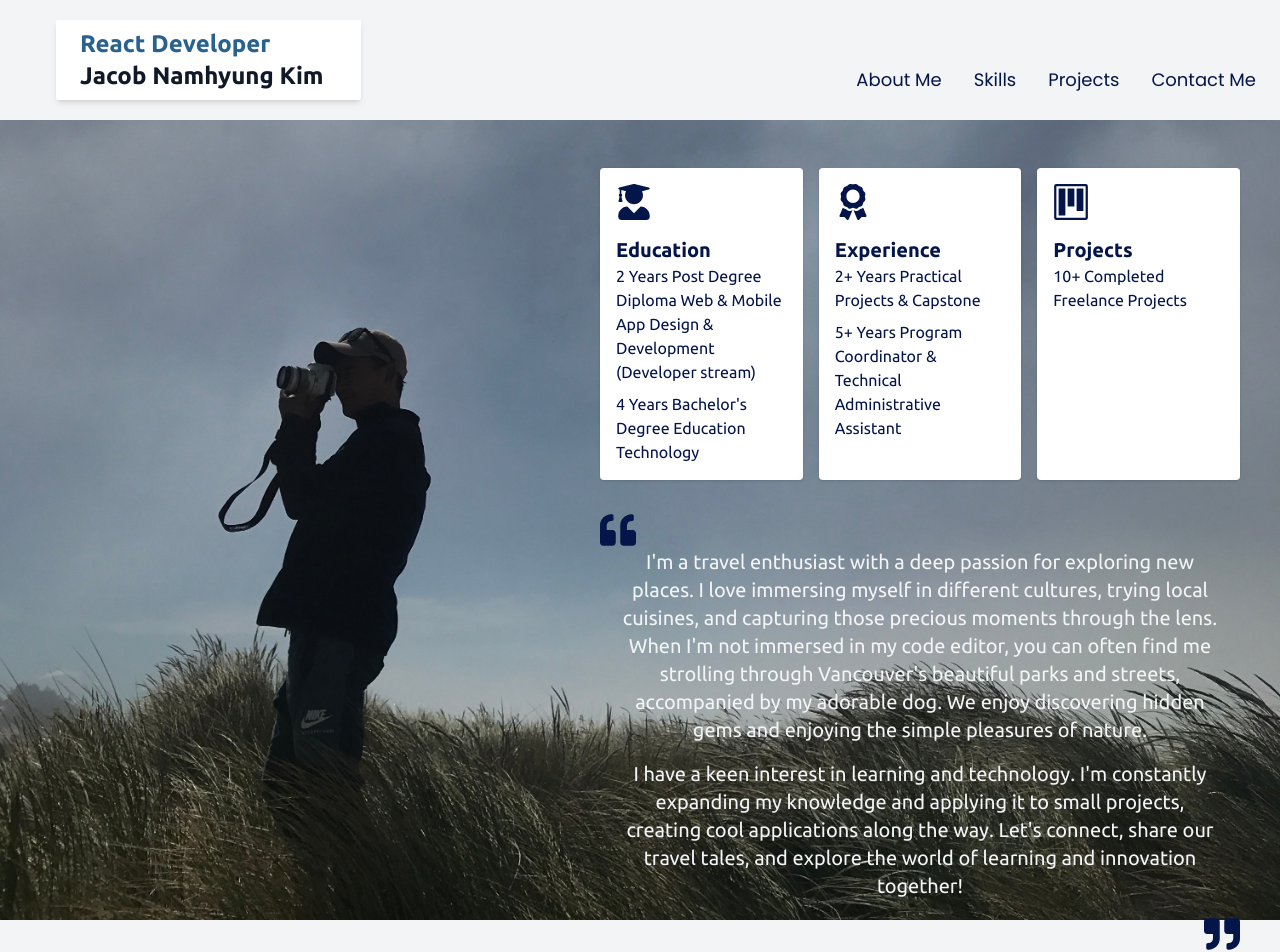
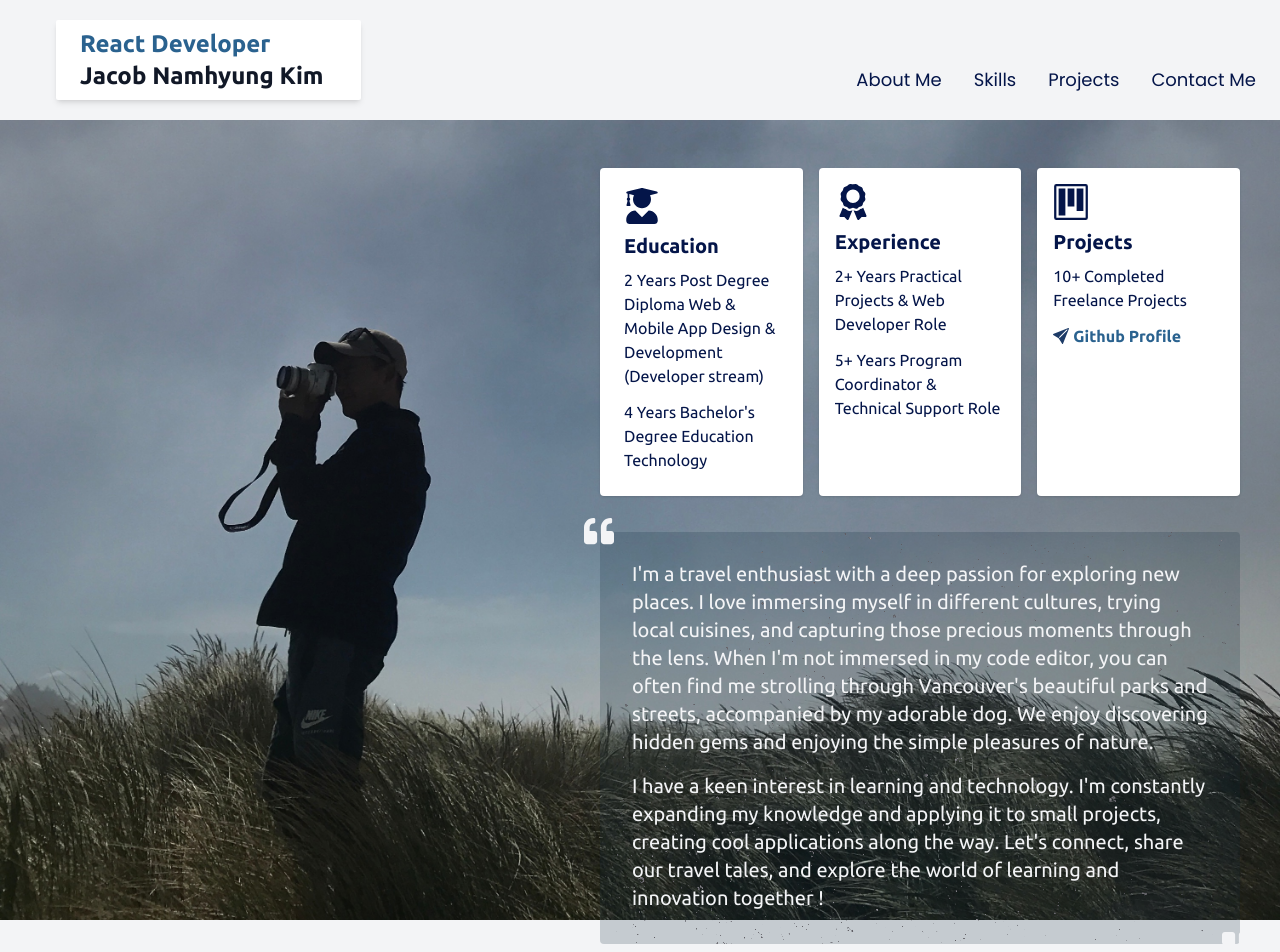
Before and after one commit to everywherejacobkim/portfolio-renewal-nextjs, a Next.js app: page /about in a window 1280 px wide. Shown: the top 952 px of the page. Built offline with nearby package versions, Linux system fonts and the light colour scheme; a web font is replaced by a local one.

Commit message:
Chore: enhance about-me page & clean-up

```diff
--- a/src/pages/components/aboutMe/AboutMe.tsx
+++ b/src/pages/components/aboutMe/AboutMe.tsx
@@ -1,5 +1,6 @@
 import { FaUserGraduate, FaAward, FaQuoteLeft, FaQuoteRight } from "react-icons/fa";
 import { GoProject } from "react-icons/go";
+import { BsFillSendFill } from "react-icons/bs";
 
 const AboutMe = () => {
 
@@ -7,11 +8,11 @@ const AboutMe = () => {
     <>
         <section id="about" className="flex justify-end bg-aboutMe-wall w-full h-screen bg-cover">
             <div className="container mt-4 md:mt-12 md:w-1/2 md:mr-10">
-                <div className="grid grid-cols-1 md:grid-cols-3 gap-4">
-                <article className="p-4 bg-white rounded shadow">
-                    <FaUserGraduate className="text-4xl mb-4" />
-                    <h5 className="text-xl font-semibold">Education</h5>
-                    <p className="mb-2">
+                <div className="grid grid-cols-1 md:grid-cols-3 gap-4 cursor-default">
+                <article className="p-6 bg-white rounded shadow animation hover:ease-in-out">
+                    <FaUserGraduate className="text-4xl mb-2 -mt-1" />
+                    <h5 className="text-xl font-semibold mb-2">Education</h5>
+                    <p className="mb-3">
                     2 Years Post Degree Diploma Web & Mobile App Design & Development
                     <br />
                     (Developer stream)
@@ -20,33 +21,39 @@ const AboutMe = () => {
                 </article>
 
                 <article className="p-4 bg-white rounded shadow">
-                    <FaAward className="text-4xl mb-4" />
-                    <h5 className="text-xl font-semibold">Experience</h5>
-                    <p className="mb-2">2+ Years Practical Projects & Capstone</p>
-                    <p>5+ Years Program Coordinator & Technical Administrative Assistant</p>
+                    <FaAward className="text-4xl mb-2" />
+                    <h5 className="text-xl font-semibold mb-2">Experience</h5>
+                    <p className="mb-3">2+ Years Practical Projects & Web Developer Role</p>
+                    <p>5+ Years Program Coordinator & Technical Support Role</p>
                 </article>
 
                 <article className="p-4 bg-white rounded shadow">
-                    <GoProject className="text-4xl mb-4" />
-                    <h5 className="text-xl font-semibold">Projects</h5>
-                    <p>10+ Completed Freelance Projects</p>
+                    <GoProject className="text-4xl mb-2" />
+                    <h5 className="text-xl font-semibold mb-2">Projects</h5>
+                    <p className="mb-3">10+ Completed Freelance Projects</p>
+                    <div className="flex items-center gap-1">
+                        <BsFillSendFill className="text-primary-300" />
+                        <a href="https://github.com/everywherejacobkim" target="_blank" rel="noopener noreferrer">
+                            <p className="text-primary-200 font-semibold">Github Profile</p>
+                        </a>
+                    </div>
                 </article>
                 </div>
 
-            <div className="mt-8 text-center">
-                <div className="text-4xl mt-4">
-                    <FaQuoteLeft className="" />
+            <div className="relative mt-9 pt-1 pb-2 bg-space-pattern bg-primary-500/20 rounded">
+                <div className="absolute -top-8 -left-4 text-3xl mt-4">
+                    <FaQuoteLeft className="text-gray-100" />
                 </div>
-                <div className="mx-4 stroke-slate-200">
-                    <p className="md:text-xl text-gray-100">
+                <div className="mx-4 py-6 px-4 stroke-slate-200 cursor-default">
+                    <p className="md:text-xl text-gray-100 tracking-">
                     I'm a travel enthusiast with a deep passion for exploring new places. I love immersing myself in different cultures, trying local cuisines, and capturing those precious moments through the lens. When I'm not immersed in my code editor, you can often find me strolling through Vancouver's beautiful parks and streets, accompanied by my adorable dog. We enjoy discovering hidden gems and enjoying the simple pleasures of nature.
                     </p>
                     <p className="md:text-xl text-gray-100 mt-4">
-                    I have a keen interest in learning and technology. I'm constantly expanding my knowledge and applying it to small projects, creating cool applications along the way. Let's connect, share our travel tales, and explore the world of learning and innovation together!
+                    I have a keen interest in learning and technology. I'm constantly expanding my knowledge and applying it to small projects, creating cool applications along the way. Let's connect, share our travel tales, and explore the world of learning and innovation together !
                     </p>
                 </div>
-                <div className="text-4xl mt-4 flex justify-end">
-                    <FaQuoteRight className=""/>
+                <div className="absolute -right-3 -bottom-4 text-3xl mt-4 flex justify-end">
+                    <FaQuoteRight className="text-gray-100"/>
                 </div>
                 </div>
             </div>
```
